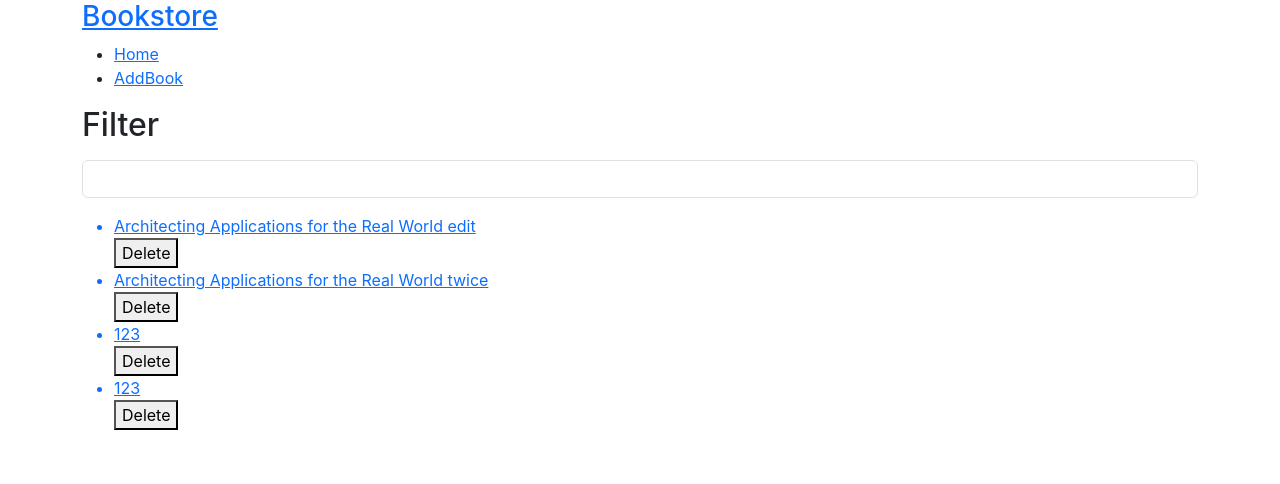
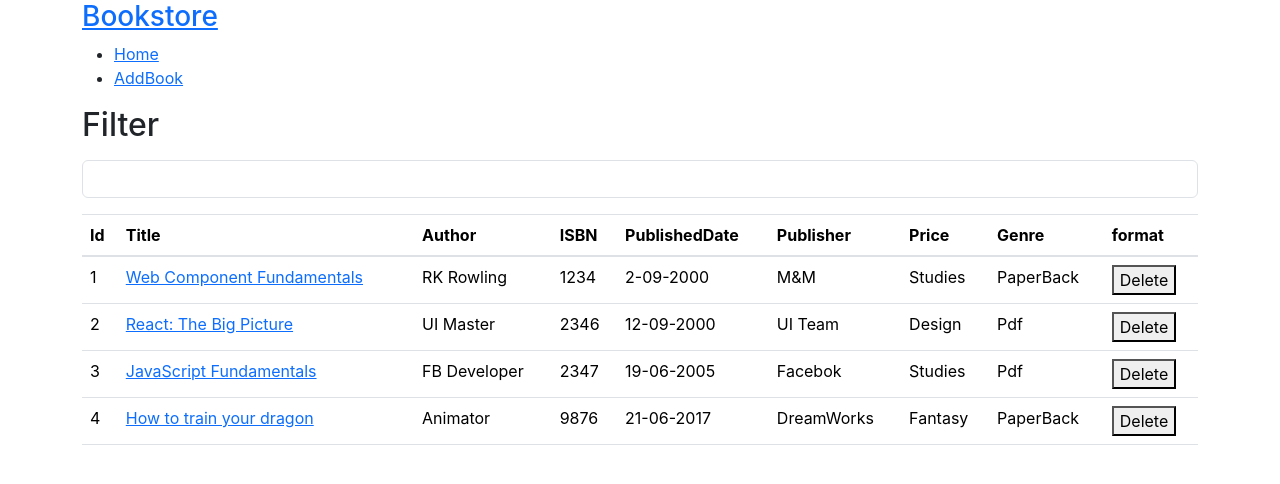
Before and after one commit to priyanka19697/Bookstore, a React (Create React App) app: page / in a window 1280 px wide. Shown: the top 484 px of the page. Built offline with nearby package versions, Linux system fonts and the light colour scheme; data requests are answered from the project's data file.

Commit message:
check behavior

```diff
--- a/db.json
+++ b/db.json
@@ -1,48 +1,48 @@
 {
   "books": [
     {
-      "title": "Architecting Applications for the Real World edit",
-      "author": "bunny",
-      "isbn": "123",
-      "publicationDate": "ads",
-      "publisher": "asd",
-      "price": "asdas",
-      "genre": "asdas",
-      "format": "asd",
-      "id": 10
+      "title": "Web Component Fundamentals",
+      "author": "RK Rowling",
+      "isbn": "1234",
+      "publicationDate": "2-09-2000",
+      "publisher": "M&M",
+      "price": "1250",
+      "genre": "Studies",
+      "format": "PaperBack",
+      "id": 1
     },
     {
-      "title": "Architecting Applications for the Real World  twice",
-      "author": "buny and dogi",
-      "isbn": "123",
-      "publicationDate": "ads",
-      "publisher": "asd",
-      "price": "asdas",
-      "genre": "asdas",
-      "format": "asd",
-      "id": 11
+      "title": " React: The Big Picture",
+      "author": " UI Master",
+      "isbn": " 2346",
+      "publicationDate": "12-09-2000",
+      "publisher": " UI Team",
+      "price": "500",
+      "genre": "Design",
+      "format": "Pdf",
+      "id": 2
     },
     {
-      "title": "123",
-      "author": "1233",
-      "isbn": "789",
-      "publicationDate": "897",
-      "publisher": "123",
-      "price": "123",
-      "genre": "123",
-      "format": "123",
-      "id": 12
+      "title": "JavaScript Fundamentals",
+      "author": " FB Developer",
+      "isbn": " 2347",
+      "publicationDate": " 19-06-2005",
+      "publisher": " Facebok",
+      "price": "700",
+      "genre": "Studies",
+      "format": "Pdf",
+      "id": 3
     },
     {
-      "title": "123",
-      "author": "123",
-      "isbn": "123",
-      "publicationDate": "123",
-      "publisher": null,
-      "price": null,
-      "genre": null,
-      "format": null,
-      "id": 13
+      "title": " How to train your dragon",
+      "author": "Animator",
+      "isbn": "9876",
+      "publicationDate": " 21-06-2017",
+      "publisher": " DreamWorks",
+      "price": " 500",
+      "genre": " Fantasy",
+      "format": "PaperBack",
+      "id": 4
     }
   ]
 }
--- a/src/App.js
+++ b/src/App.js
@@ -18,12 +18,10 @@ class App extends Component {
 			<BrowserRouter>
 				<div className="App">
 					<Navbar />
-					{/* <ViewBooks books={this.state.books} /> */}
 					<Switch>
 						<Route exact path="/" component={ViewBooks} />
 						<Route exact path="/addbook" component={AddBook} />
-						<Route exact path="/edit/:bookId" component={AddBook}></Route>
-						{/* <Route path="/:post_id" component={AddBook} /> */}
+						<Route exact path="/edit/:bookId" component={AddBook} />
 					</Switch>
 				</div>
 			</BrowserRouter>
--- a/src/components/AddBook.js
+++ b/src/components/AddBook.js
@@ -3,14 +3,14 @@ import { saveBook, getBook } from '../data/BookApi';
 
 class AddBook extends Component {
 	state = {
-		title: null,
-		author: null,
-		isbn: null,
-		publicationDate: null,
-		publisher: null,
-		price: null,
-		genre: null,
-		format: null,
+		title: ' ',
+		author: ' ',
+		isbn: ' ',
+		publicationDate: ' ',
+		publisher: ' ',
+		price: ' ',
+		genre: ' ',
+		format: ' ',
 	};
 
 	checkExistence = () => {
@@ -50,6 +50,7 @@ class AddBook extends Component {
 		e.preventDefault();
 		saveBook(this.state); //adding to state
 		this.props.history.push('/');
+		window.location.reload(true);
 	};
 
 	render() {
--- a/src/components/ViewBooks.js
+++ b/src/components/ViewBooks.js
@@ -40,10 +40,18 @@ class ViewBook extends Component {
 		const bookList = books.map(book => {
 			console.log(book.id);
 			return (
-				<div>
-					<Link to={'/edit/' + book.id}>
-						<li>{book.title}</li>
-					</Link>
+				<tr>
+					<td>{book.id}</td>
+					<td>
+						<Link to={'/edit/' + book.id}>{book.title}</Link>
+					</td>
+					<td>{book.author}</td>
+					<td>{book.isbn}</td>
+					<td>{book.publicationDate}</td>
+					<td>{book.publisher}</td>
+					<td>{book.genre}</td>
+					<td>{book.format}</td>
+					<td>
 						<button
 							onClick={e => {
 								this.onDeleteClick(book.id);
@@ -51,7 +59,8 @@ class ViewBook extends Component {
 						>
 							Delete
 						</button>
-				</div>
+					</td>
+				</tr>
 			);
 		});
 
@@ -62,11 +71,21 @@ class ViewBook extends Component {
 
 		const filteredBookList = filteredBooks.map(book => {
 			return (
-				<li>
-					<span>
-						<Link>{book.title}</Link> <button>Delete</button>
-					</span>
-				</li>
+				<tr>
+					<td>{book.id}</td>
+					<td>
+						<Link>{book.title}</Link>
+					</td>
+					<td>{book.author}</td>
+					<td>{book.isbn}</td>
+					<td>{book.publicationDate}</td>
+					<td>{book.publisher}</td>
+					<td>{book.genre}</td>
+					<td>{book.format}</td>
+					<td>
+						<button>Delete</button>
+					</td>
+				</tr>
 			);
 		});
 
@@ -85,8 +104,24 @@ class ViewBook extends Component {
 					/>
 				</form>
 
+				<table className="table">
+					<thead>
+						<tr>
+							<th scope="col">Id</th>
+							<th scope="col">Title</th>
+							<th scope="col">Author</th>
+							<th scope="col">ISBN</th>
+							<th scope="col">PublishedDate</th>
+							<th scope="col">Publisher</th>
+							<th scope="col">Price</th>
+							<th scope="col">Genre</th>
+							<th scope="col">format</th>
+						</tr>
+					</thead>
+					{this.state.filter === '' ? <tbody>{bookList}</tbody> : <tbody>{filteredBookList}</tbody>}
+				</table>
+
 				{/* Render everything if filter is empty or render only filter items */}
-				{this.state.filter === '' ? <ul>{bookList}</ul> : <ul>{filteredBookList}</ul>}
 			</div>
 		);
 	}
```
Also changed, not shown: src/components/ËditBook.js (deleted). Lines whose indentation alone changed are shown as unchanged.
